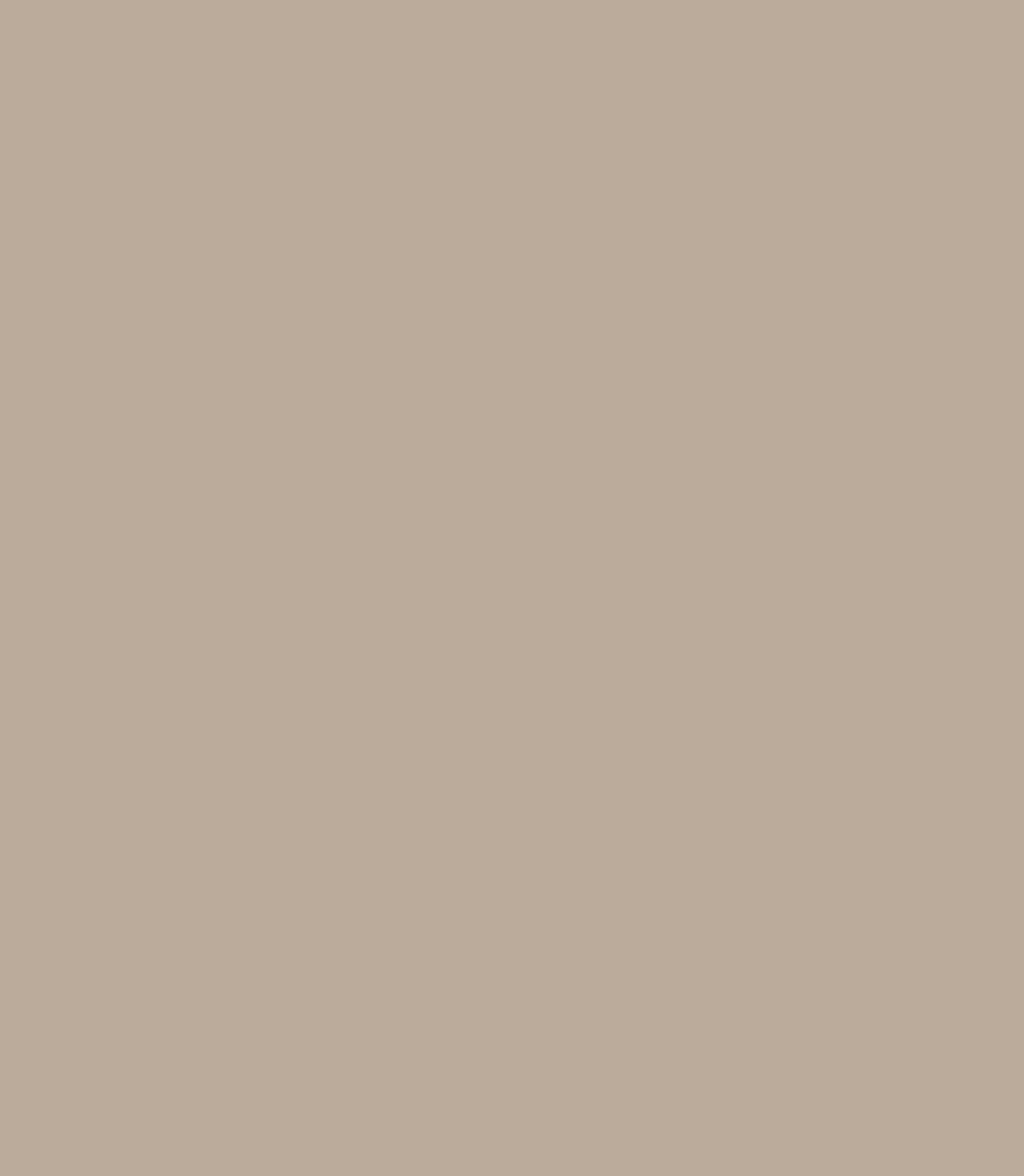
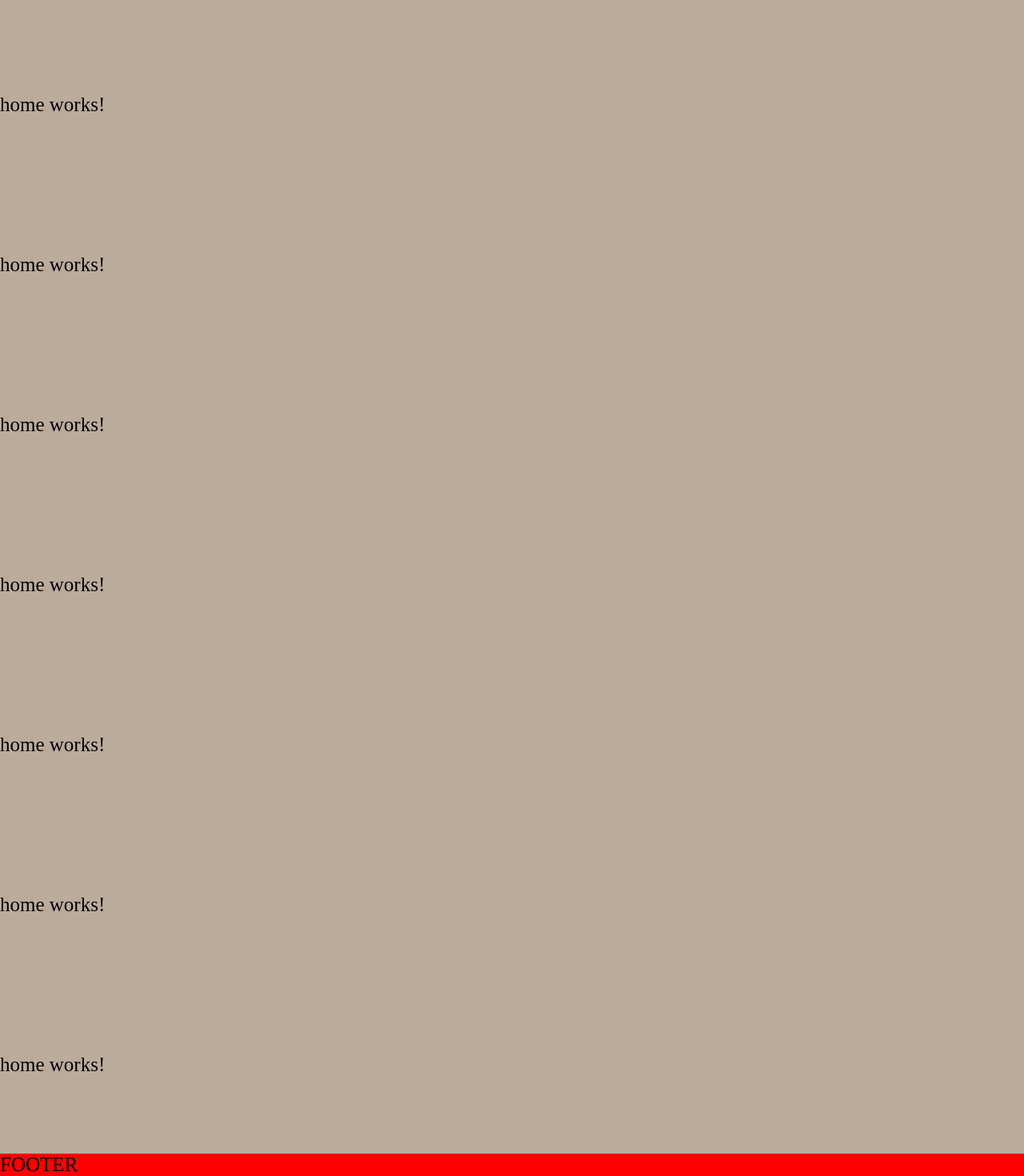
Before and after one commit to Sarcovitz/FantasyGameClient, an Angular app: page /home in a window 1280 px wide. Shown: the part 383-1853 px from the top of the page at 80% size. Before the commit the page ends 800 px from the top, so only its background shows below. Built offline with nearby package versions, Linux system fonts and the light colour scheme; a web font is replaced by a local one.

Commit message:
home component content placeholder

```diff
--- a/src/app/features/home/pages/home/home.component.html
+++ b/src/app/features/home/pages/home/home.component.html
@@ -1 +1,9 @@
 <p id="test">home works!</p>
+<p id="test">home works!</p>
+<p id="test">home works!</p>
+<p id="test">home works!</p>
+<p id="test">home works!</p>
+<p id="test">home works!</p>
+<p id="test">home works!</p>
+<p id="test">home works!</p>
+<p id="test">home works!</p>
```
